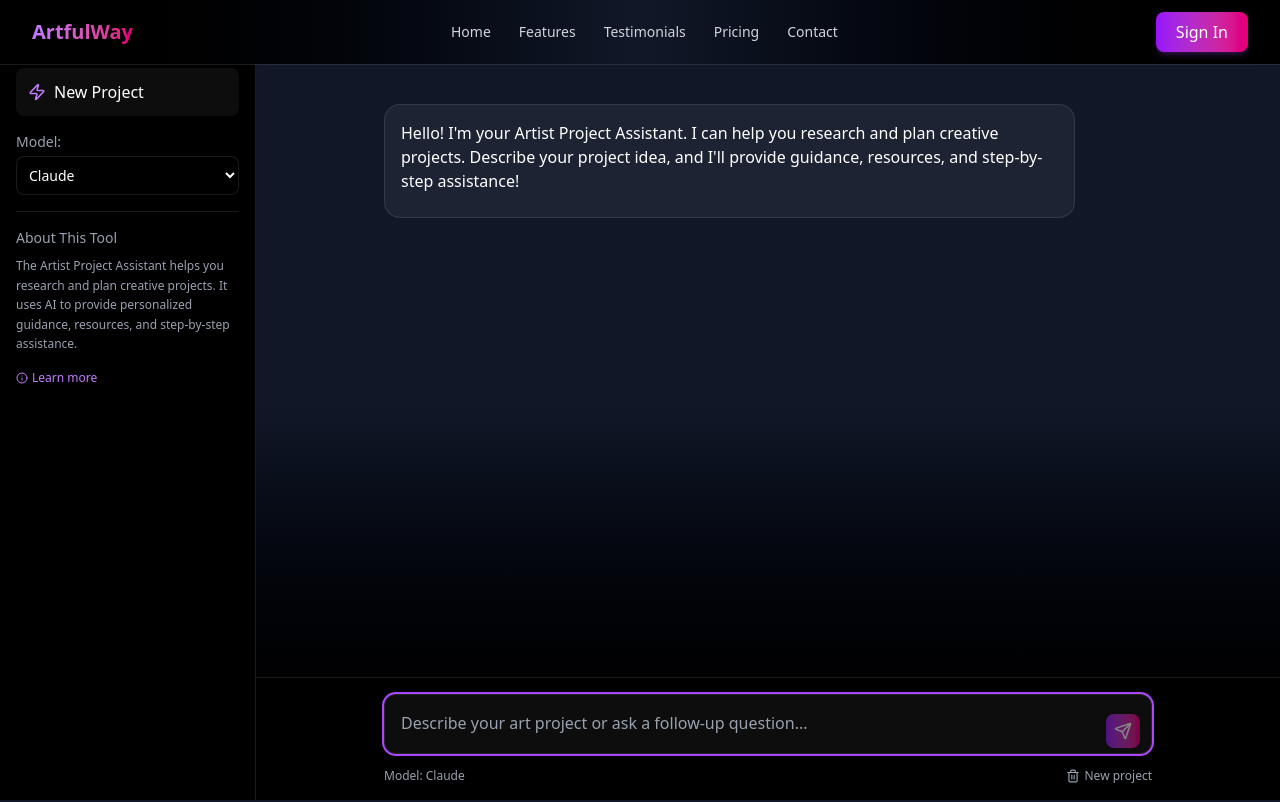
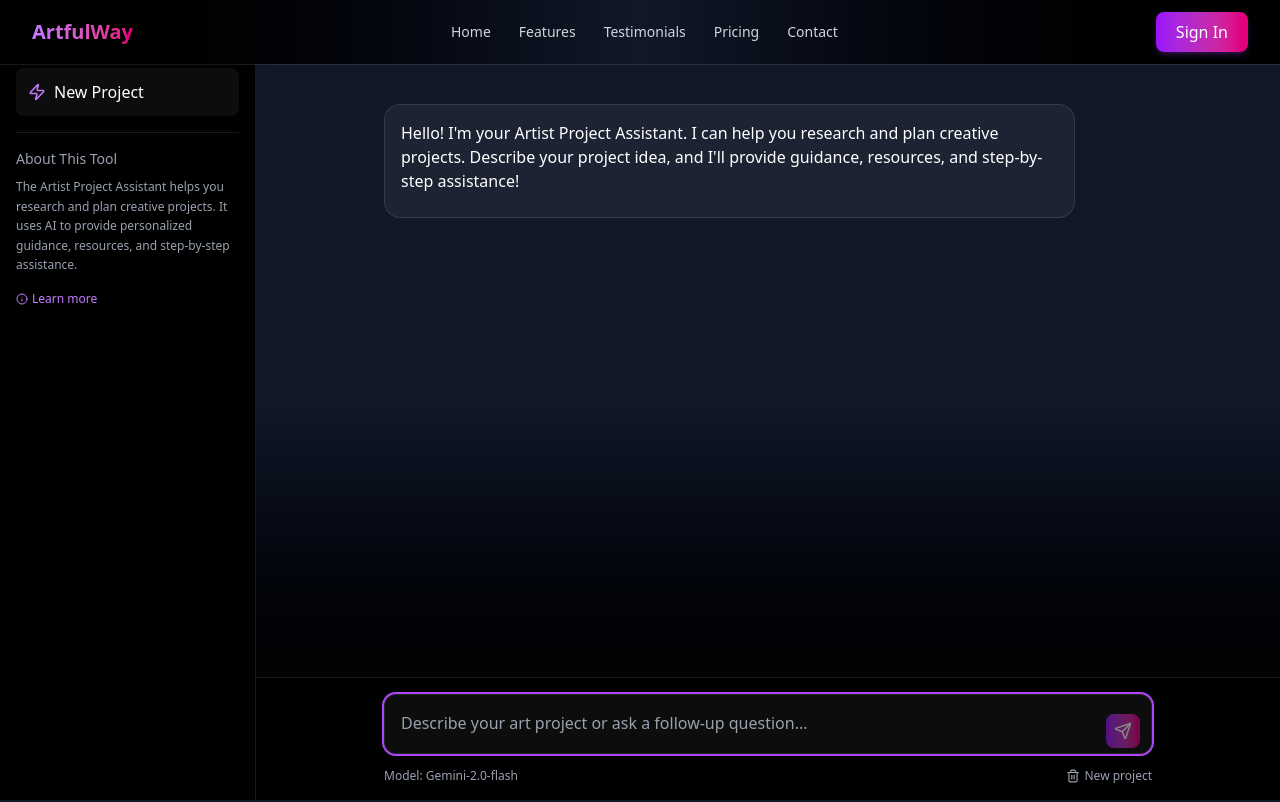
Before and after one commit to Ampplex/ArtFulWay, a React (Vite) app in the folder client/: page /artist_assistant in a window 1280 px wide. Shown: the top 802 px of the page. Built offline with nearby package versions, Linux system fonts and the light colour scheme.

Commit message:
Removed model selection option

```diff
--- a/client/pages/Add_Proj.jsx
+++ b/client/pages/Add_Proj.jsx
@@ -316,7 +316,7 @@ const Add_Proj = () => {
 
   const matchArtists = async (project_id) => {
     console.log("Matching artists for project ID:", project_id);
-    const url = `http://localhost:5050/match_artists?client_id=${client_id}&project_id=${project_id}`;
+    const url = `http://localhost:8000/match_artists?client_id=${client_id}&project_id=${project_id}`;
 
     try {
       const response = await fetch(url, {
--- a/client/pages/ArtistAssistantChat.jsx
+++ b/client/pages/ArtistAssistantChat.jsx
@@ -165,7 +165,7 @@ export default function ArtistAssistantChat() {
   const [showInfoModal, setShowInfoModal] = useState(false);
   const [inputHeight, setInputHeight] = useState(60);
   const [isSearching, setIsSearching] = useState(false); // Track search phase specifically
-  const [modelType, setModelType] = useState('claude'); // Default model type
+  const [modelType, setModelType] = useState('gemini-2.0-flash'); // Default model type
 
   // References
   const messagesEndRef = useRef(null);
@@ -521,7 +521,7 @@ export default function ArtistAssistantChat() {
         </button>
 
         {/* Model Selection */}
-        <div className="mb-4">
+       {/* <div className="mb-4">
           <label htmlFor="model-select" className="block text-sm text-gray-400 mb-1">Model:</label>
           <select
             id="model-select"
@@ -534,7 +534,7 @@ export default function ArtistAssistantChat() {
             <option value="gemini">Gemini</option>
             <option value="gpt4">GPT-4</option>
           </select>
-        </div>
+        </div> */}
 
         <div className="border-t border-white/10 pt-4 mt-2">
           <h3 className="text-sm text-gray-400 font-medium mb-2">About This Tool</h3>
--- a/client/pages/SignUp/Artist/SignUp.jsx
+++ b/client/pages/SignUp/Artist/SignUp.jsx
@@ -179,7 +179,7 @@ const SignUp = () => {
 
         // Store JWT token in local storage
         // localStorage.setItem("token", responseData);
-        // localStorage.setItem("role", "artist");
+        localStorage.setItem("role", "artist");
 
         // Update navbar and user role state
         dispatch(setLoggedIn(true));
--- a/client/pages/SignUp/Client/SignUp.jsx
+++ b/client/pages/SignUp/Client/SignUp.jsx
@@ -181,12 +181,12 @@ const SignUp = () => {
         });
         console.log(responseData)
         // Store JWT token in local storage
-        localStorage.setItem("token", responseData);
         localStorage.setItem("role", "client");
 
         // Update navbar and user role state
         dispatch(setLoggedIn(true));
         dispatch(setUserRole("client"));
+        navigate("/login");
 
       } catch (error) {
         console.error("Signup error details:", error);
```
